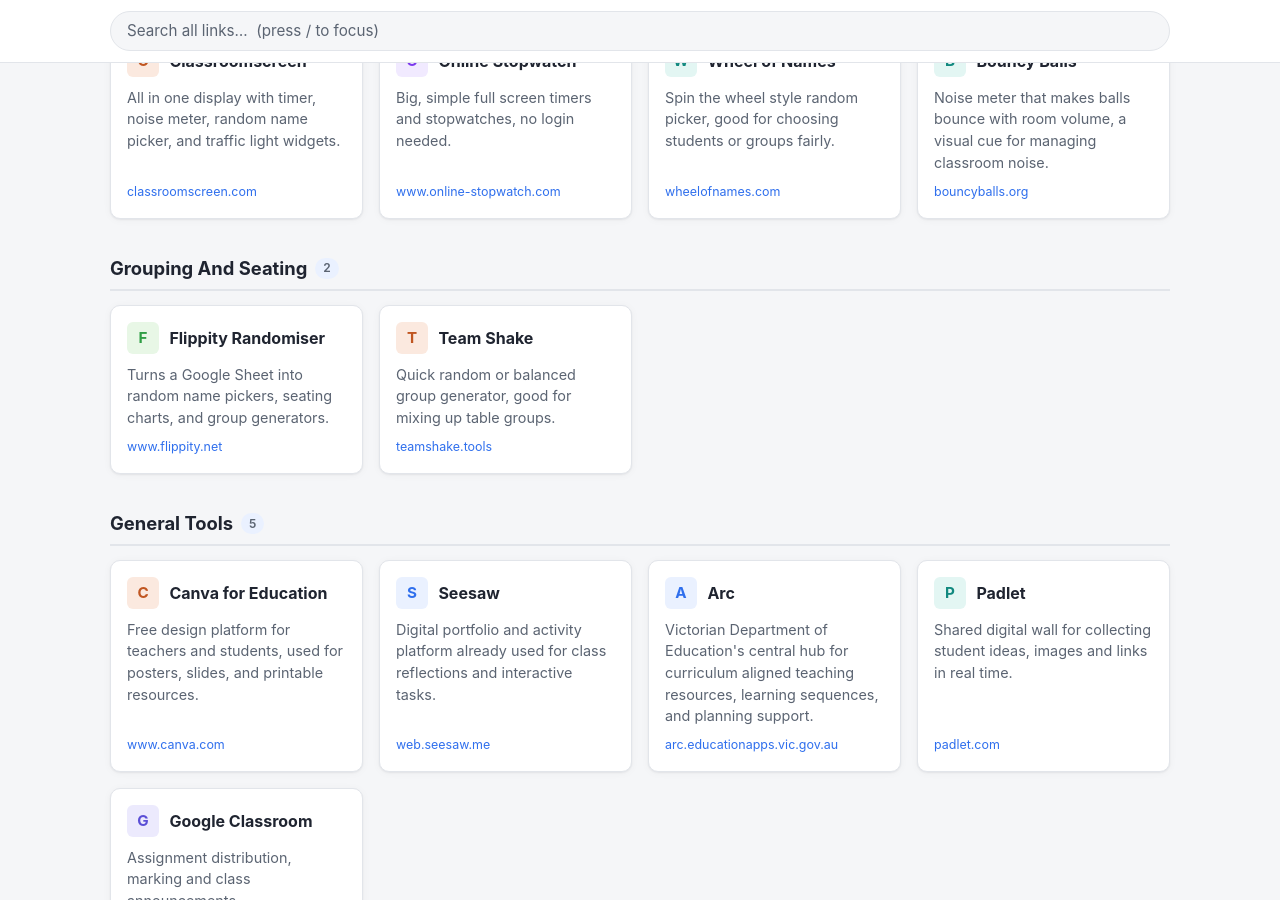
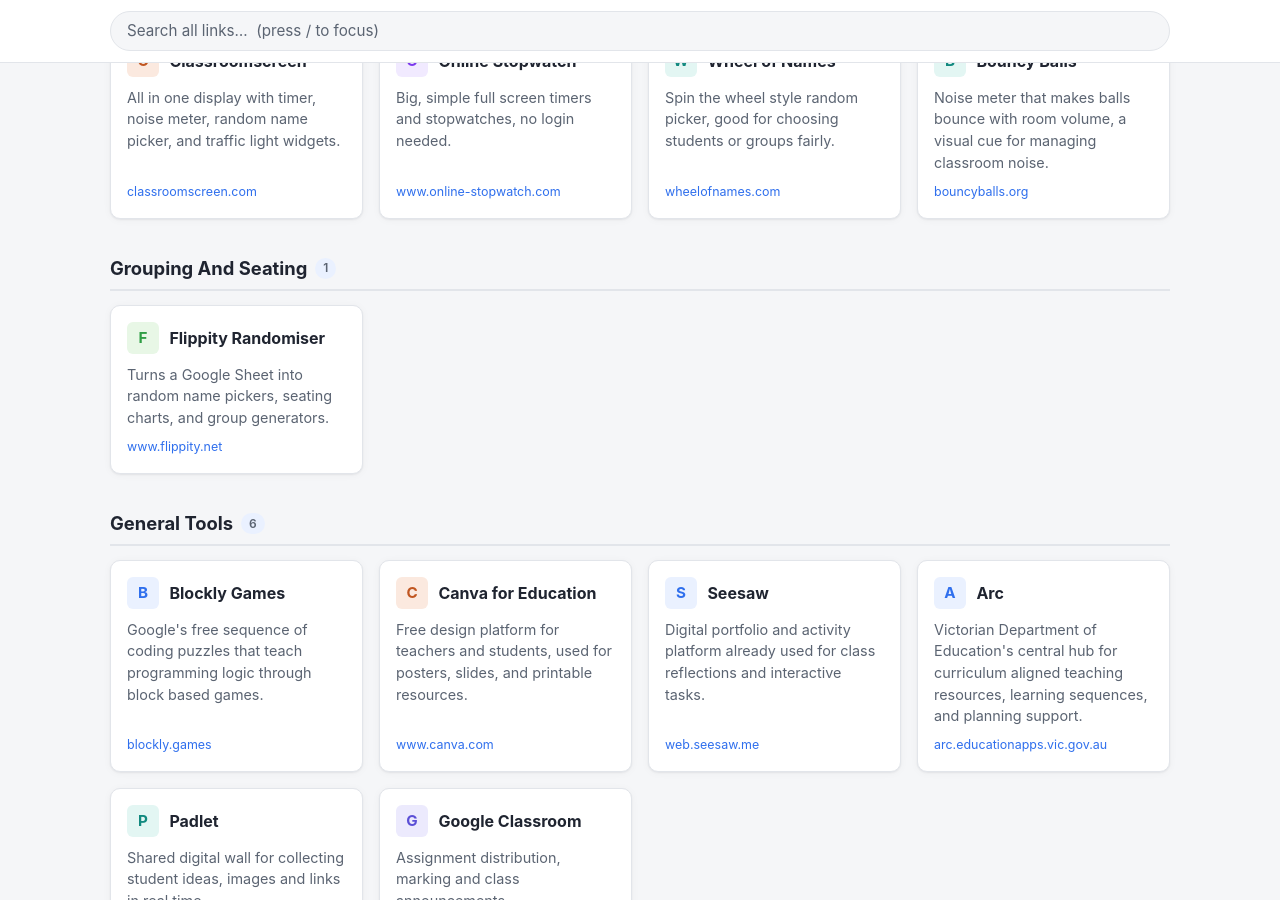
Before and after one commit to andrew-snape/Edu-Links, a Jekyll site: the page built from class-utilities.md, in a window 1280 px wide and 900 px high, scrolled down 336 px. Built offline with Jekyll 4.4.1, drawn with Linux system fonts in a browser that asks for light colours.

Commit message:
Update links.yml

```diff
--- a/_data/links.yml
+++ b/_data/links.yml
@@ -211,11 +211,11 @@ class_utilities:
     - name: Flippity Randomiser
       url: https://www.flippity.net/
       description: Turns a Google Sheet into random name pickers, seating charts, and group generators.
-    - name: Team Shake
-      url: https://teamshake.tools/
-      description: Quick random or balanced group generator, good for mixing up table groups.
 
   general_tools:
+    - name: Blockly Games
+      url: https://blockly.games/
+      description: Google's free sequence of coding puzzles that teach programming logic through block based games.
     - name: Canva for Education
       url: https://www.canva.com/education/
       description: Free design platform for teachers and students, used for posters, slides, and printable resources.
@@ -287,6 +287,9 @@ research:
     - name: DOGO News
       url: https://www.dogonews.com/
       description: Kid friendly news articles across science, world events, and sport with linked quizzes.
+    - name: Kids News
+      url: https://www.kidsnews.com.au/
+      description: News Corp Australia's news site levelled for primary readers, with audio read-alouds and comprehension quizzes.
 
   australian_sources:
     - name: Trove
```
